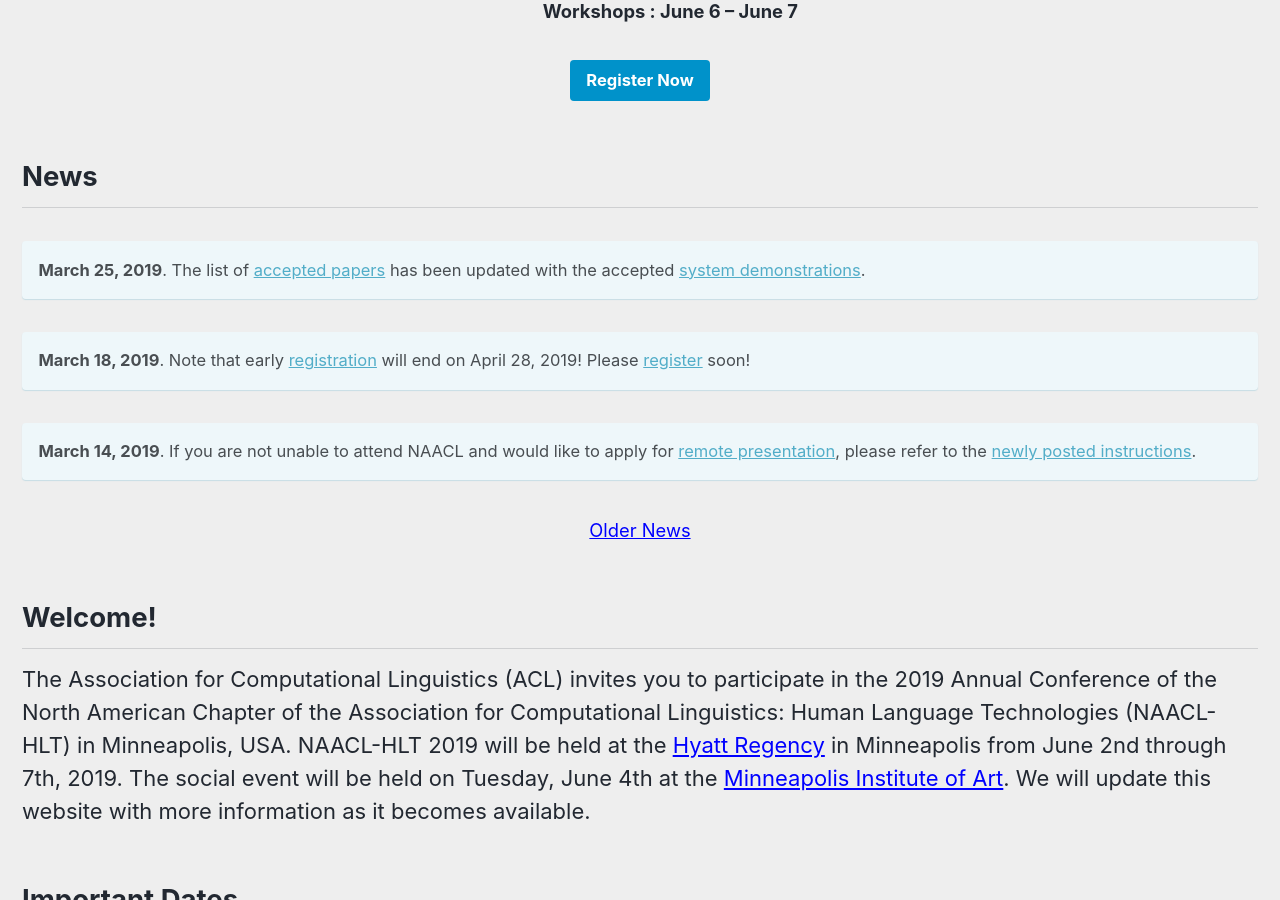
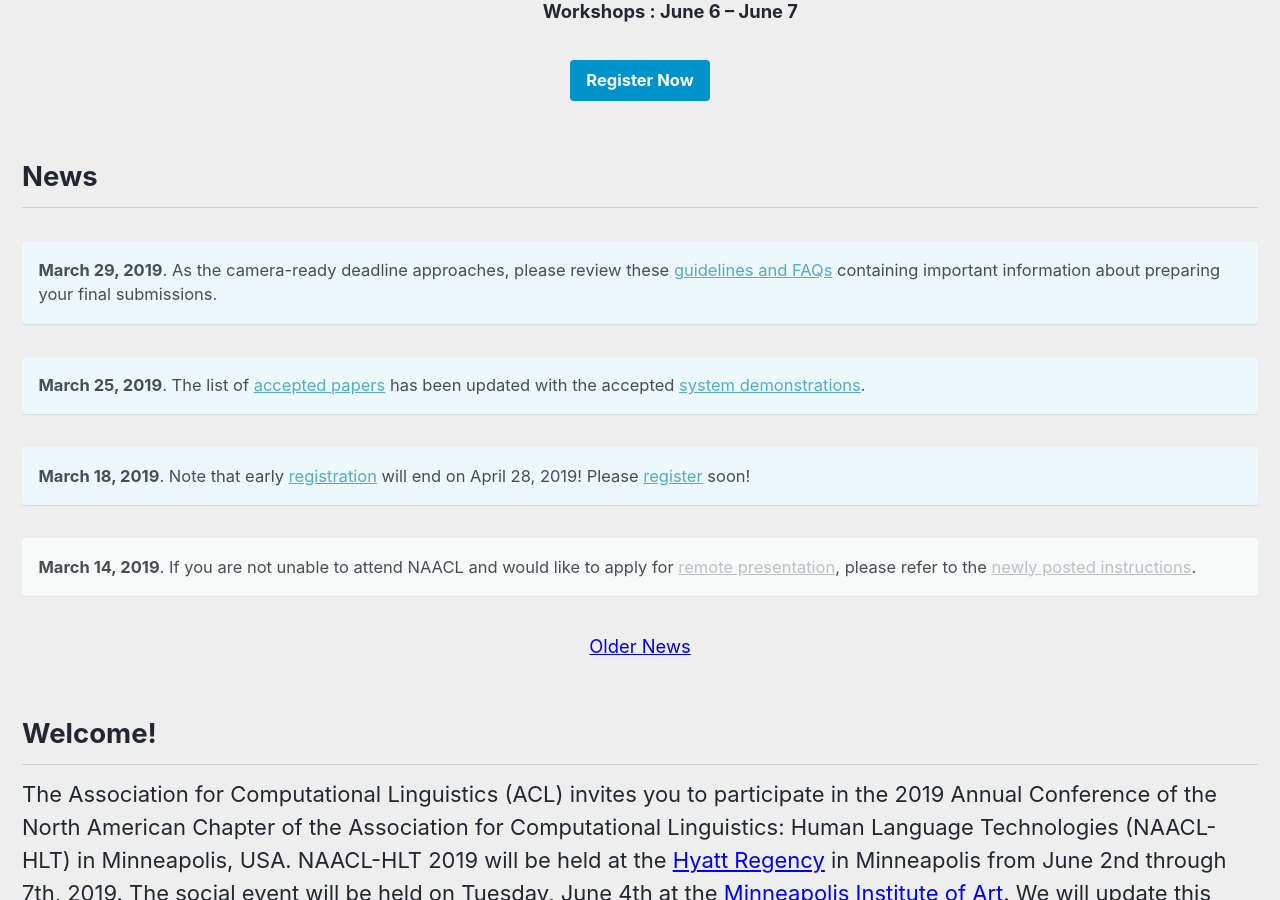
Before and after one commit to naacl-org/naacl-2021-website, a Jekyll site: the page built from _pages/home.md, in a window 1280 px wide and 900 px high, scrolled down 616 px. Built offline with Jekyll 4.4.1, drawn with Linux system fonts in a browser that asks for light colours; nearby versions of some CDN libraries.

Commit message:
Add link to camera ready guidelines

```diff
--- a/_pages/home.md
+++ b/_pages/home.md
@@ -18,6 +18,9 @@ excerpt: "June 2&ndash;7, 2019<br/>Minneapolis, USA"
 
 <h2>News</h2>
 
+**March 29, 2019**. As the camera-ready deadline approaches, please review these [guidelines and FAQs](https://github.com/acl-org/acl-pub/blob/gh-pages/camera-ready-faq.md) containing important information about preparing your final submissions.
+{: .notice--info}
+
 **March 25, 2019**. The list of [accepted papers](/program/accepted) has been updated with the accepted [system demonstrations](/program/accepted#system-demonstrations).
 {: .notice--info}
 
@@ -25,7 +28,7 @@ excerpt: "June 2&ndash;7, 2019<br/>Minneapolis, USA"
 {: .notice--info}
 
 **March 14, 2019**. If you are not unable to attend NAACL and would like to apply for [remote presentation](/blog/remote-presentations), please refer to the [newly posted instructions](/participants#remote-presentation).
-{: .notice--info}
+{: .notice}
 
 
 <div class="text-center">
```
